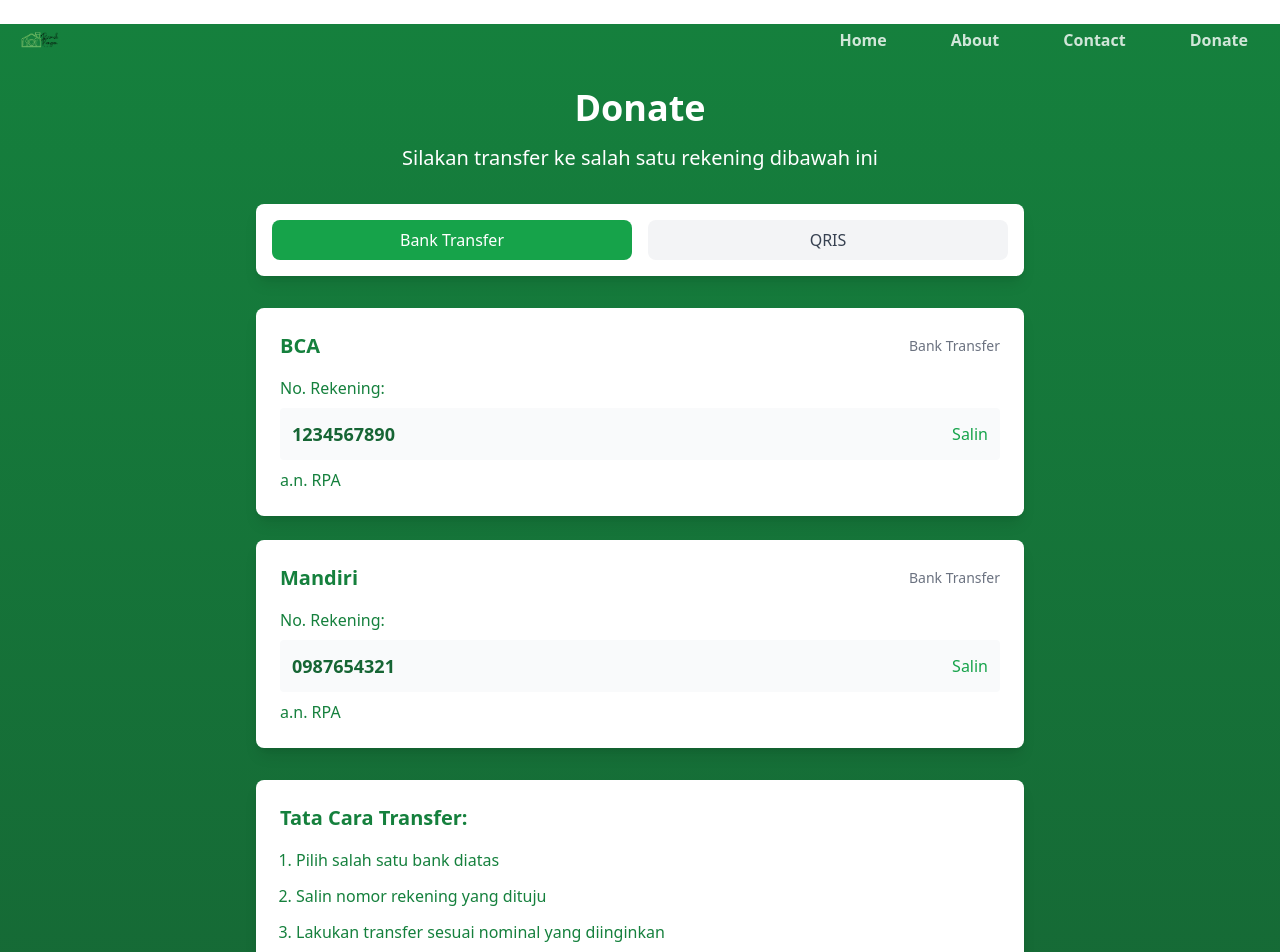
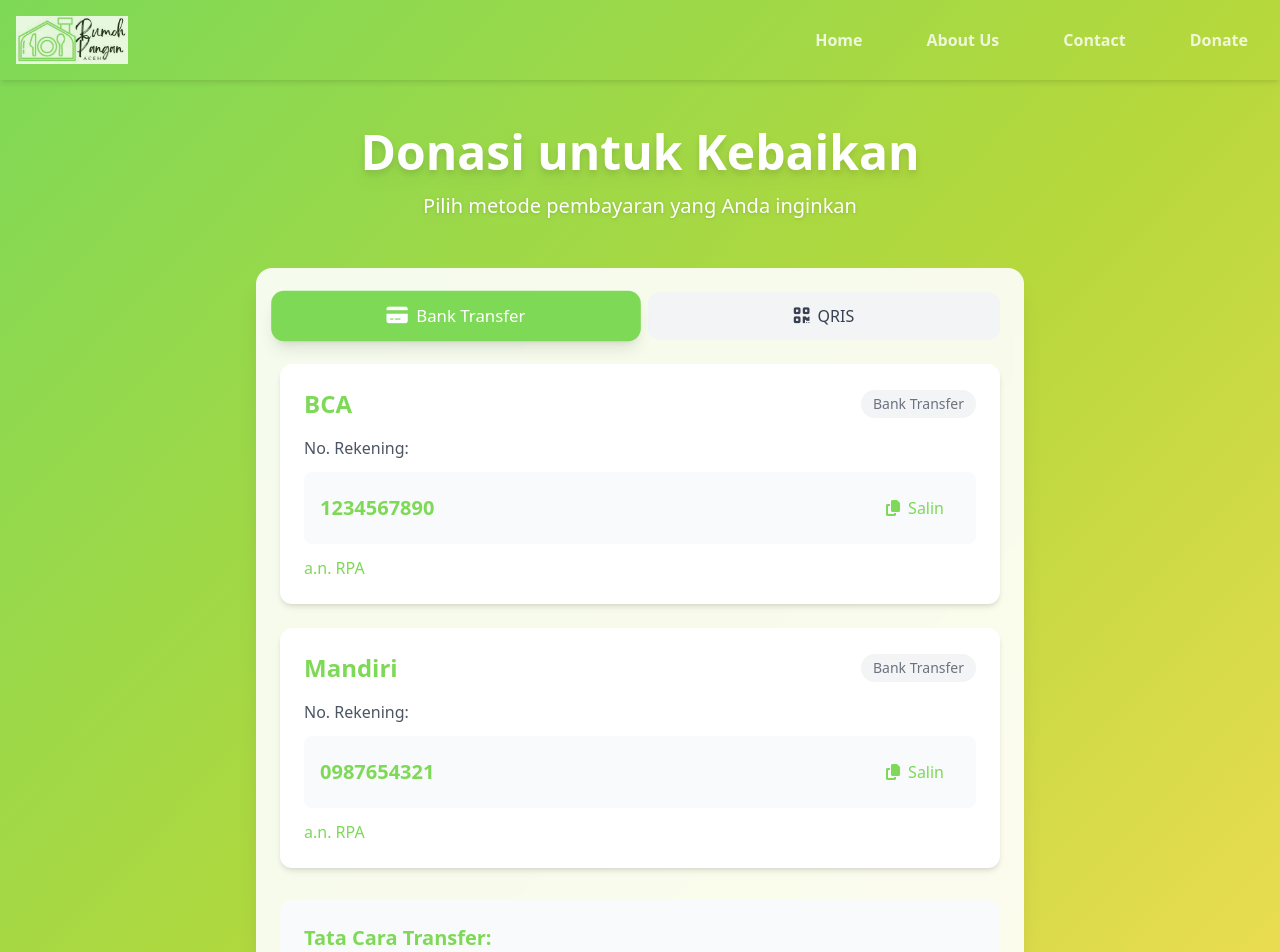
Before and after one commit to aslamabdika18/RpaFrontend, a Vue app: page /donate in a window 1280 px wide. Shown: the top 952 px of the page. Built offline with nearby package versions, Linux system fonts and the light colour scheme.

Commit message:
Update view dan perubahan warna

```diff
--- a/src/components/CompoFooter.vue
+++ b/src/components/CompoFooter.vue
@@ -1,5 +1,5 @@
 <template>
-  <footer class="bg-gradient-to-r from-green-700 via-green-600 to-green-500 text-white py-8 mt-4">
+  <footer class="bg-primary  text-white py-8">
     <div class="container mx-auto text-center">
       <div class="mb-6 flex justify-center items-center space-x-6">
         <a href="https://facebook.com" target="_blank" class="text-white hover:text-green-300 transition-colors duration-300">
@@ -11,7 +11,7 @@
         <a href="https://linkedin.com" target="_blank" class="text-white hover:text-green-300 transition-colors duration-300">
           <i class="fab fa-linkedin-in text-2xl"></i>
         </a>
-        <a href="https://instagram.com" target="_blank" class="text-white hover:text-green-300 transition-colors duration-300">
+        <a href="https://instagram.com/@rumohpanganaceh" class="text-white hover:text-green-300 transition-colors duration-300">
           <i class="fab fa-instagram text-2xl"></i>
         </a>
       </div>
--- a/src/components/CompoNavbar.vue
+++ b/src/components/CompoNavbar.vue
@@ -1,8 +1,8 @@
 <template>
   <nav
     :class="{
-      'text-white font-semibold text-md opacity-80': !isScrolled,
-      'bg-green-600 bg-opacity-80 text-white font-semibold shadow-md': isScrolled,
+      'text-white font-semibold text-md opacity-80 shadow-md': !isScrolled,
+      'bg-primary bg-opacity-80 text-white font-semibold shadow-md': isScrolled,
       'p-4': true,
       'fixed top-0 left-0 right-0 z-50 transition-all duration-300': true
     }"
@@ -41,7 +41,7 @@
             }"
           >
             <span class="block transition-all duration-300 hover:bg-green-700 py-2 px-4">
-              About
+              About Us
             </span>
           </router-link>
         </li>
@@ -86,7 +86,7 @@
             </li>
             <li>
               <router-link to="/about" @click="closeMenu" class="transition-all duration-300">
-                <span class="block transition-all duration-300 hover:bg-green-700 py-2 px-4">About</span>
+                <span class="block transition-all duration-300 hover:bg-green-700 py-2 px-4">About Us</span>
               </router-link>
             </li>
             <li>
@@ -96,7 +96,7 @@
             </li>
             <li>
               <router-link to="/donate" @click="closeMenu" class="transition-all duration-300">
-                <span class="block transition-all duration-300 hover:bg-green-700 py-2 px-4">Donasi</span>
+                <span class="block transition-all duration-300 hover:bg-green-700 py-2 px-4">Donate</span>
               </router-link>
             </li>
           </ul>
@@ -108,7 +108,7 @@
 
 <script setup>
 import { ref, onMounted } from 'vue';
-import Logo from '@/assets/logo/logo.png';
+import Logo from '@/assets/logo/Logo.jpeg';
 const isScrolled = ref(false);
 const isMenuOpen = ref(false);
 
--- a/src/views/ContactView.vue
+++ b/src/views/ContactView.vue
@@ -1,45 +1,89 @@
 <template>
-  <div class="min-h-screen bg-gray-50 py-16">
-    <div class="container mx-auto text-center">
-      <h1 class="text-4xl font-bold text-green-700 mb-6">Kontak Kami</h1>
-      <p class="text-lg text-gray-600 mb-8">
-        Kami ingin mendengar dari Anda! Apakah Anda memiliki pertanyaan, komentar, atau ingin bekerja sama dengan kami? Jangan ragu untuk menghubungi kami.
+  <div class="min-h-screen bg-yellow-100 py-16">
+    <div class="container mx-auto px-4">
+      <div class="max-w-4xl mx-auto">
+        <h1 class="text-4xl font-bold text-primary text-center mb-6 mt-16">Kontak Kami</h1>
+        <p class="text-xl text-gray-600 text-center mb-12">
+          Kami ingin mendengar dari Anda! Hubungi kami untuk pertanyaan, kerjasama, atau informasi lebih lanjut tentang program-program RPA.
         </p>
-      <form @submit.prevent="submitForm" class="max-w-xl mx-auto bg-white p-8 rounded-lg shadow-lg">
-        <div class="mb-6">
+
+        <!-- Contact Information -->
+        <div class="grid md:grid-cols-2 gap-8 mb-12">
+          <div class="bg-white p-8 rounded-lg shadow-lg">
+            <h2 class="text-2xl font-bold text-primary mb-6">Informasi Kontak</h2>
+            <div class="space-y-4">
+              <div class="flex items-start space-x-4">
+                <span class="text-primary text-xl">📍</span>
+                <div>
+                  <p class="font-medium text-gray-700">Alamat</p>
+                  <p class="text-gray-600">Komplek Anuek Laot Residence, Block D, Nomor 32. Meunasah Papeun, Krueng Barona Jaya, Aceh Besar</p>
+                </div>
+              </div>
+              <div class="flex items-start space-x-4">
+                <span class="text-primary text-xl">📱</span>
+                <div>
+                  <p class="font-medium text-gray-700">Telepon</p>
+                  <p class="text-gray-600">+62 8527 7600 700</p>
+                </div>
+              </div>
+              <div class="flex items-start space-x-4">
+                <span class="text-primary text-xl">📧</span>
+                <div>
+                  <p class="font-medium text-gray-700">Email</p>
+                  <p class="text-gray-600">rumohpanganaceh@gmail.com</p>
+                </div>
+              </div>
+              <div class="flex items-start space-x-4">
+                <span class="text-primary text-xl">📷</span>
+                <div>
+                  <p class="font-medium text-gray-700">Instagram</p>
+                  <p class="text-gray-600">@rumohpanganaceh</p>
+                </div>
+              </div>
+            </div>
+          </div>
+
+          <!-- Contact Form -->
+          <div class="bg-white p-8 rounded-lg shadow-lg">
+            <h2 class="text-2xl font-bold text-primary mb-6">Kirim Pesan</h2>
+            <form @submit.prevent="submitForm" class="space-y-6">
+              <div>
+                <label class="block text-gray-700 mb-2">Nama</label>
                 <input
                   type="text"
                   v-model="name"
-            placeholder="Nama Anda"
-            class="w-full p-3 border border-gray-300 rounded-lg"
+                  class="w-full p-3 border border-gray-300 rounded-lg focus:ring-2 focus:ring-primary focus:border-primary"
                   required
                 />
               </div>
-        <div class="mb-6">
+              <div>
+                <label class="block text-gray-700 mb-2">Email</label>
                 <input
                   type="email"
                   v-model="email"
-            placeholder="Email Anda"
-            class="w-full p-3 border border-gray-300 rounded-lg"
+                  class="w-full p-3 border border-gray-300 rounded-lg focus:ring-2 focus:ring-primary focus:border-primary"
                   required
                 />
               </div>
-        <div class="mb-6">
+              <div>
+                <label class="block text-gray-700 mb-2">Pesan</label>
                 <textarea
                   v-model="message"
-            placeholder="Pesan Anda"
-            class="w-full p-3 border border-gray-300 rounded-lg"
                   rows="4"
+                  class="w-full p-3 border border-gray-300 rounded-lg focus:ring-2 focus:ring-primary focus:border-primary"
                   required
                 ></textarea>
               </div>
               <button
                 type="submit"
-          class="w-full py-3 text-white bg-green-600 hover:bg-green-700 rounded-lg transition-all duration-300"
+                class="w-full py-3 px-6 bg-tertiary hover:bg-yellow-400 text-white rounded-lg hover:bg-rpa-dark transition-colors duration-300"
               >
                 Kirim Pesan
               </button>
             </form>
+          </div>
+        </div>
+      </div>
     </div>
   </div>
 </template>
@@ -52,12 +96,10 @@ const email = ref('');
 const message = ref('');
 
 const submitForm = () => {
-  // Handle form submission logic here (e.g., send data to an API or email)
   console.log({ name: name.value, email: email.value, message: message.value });
   alert('Pesan berhasil dikirim!');
+  name.value = '';
+  email.value = '';
+  message.value = '';
 };
 </script>
-
-<style scoped>
-/* Custom styles for contact page */
-</style>
--- a/src/views/DonateView.vue
+++ b/src/views/DonateView.vue
@@ -1,111 +1,113 @@
 <template>
-  <div class="min-h-screen bg-gradient-to-b from-green-700 to-green-800 py-16 mt-6">
+  <div class="min-h-screen bg-gradient-to-br from-primary via-secondary to-tertiary py-16">
     <div class="container mx-auto px-4">
       <div class="max-w-3xl mx-auto">
         <!-- Header Section -->
-        <h1 class="text-4xl font-bold text-white mb-4 text-center">Donate</h1>
-        <p class="text-xl text-white mb-8 text-center">
-          Silakan transfer ke salah satu rekening dibawah ini
+        <div class="text-center mb-12 mt-16">
+          <h1 class="text-5xl font-bold text-white mb-4 drop-shadow-lg">
+            Donasi untuk Kebaikan
+          </h1>
+          <p class="text-xl text-white mb-8 drop-shadow">
+            Pilih metode pembayaran yang Anda inginkan
           </p>
+        </div>
 
-        <!-- Payment Methods Tabs -->
-        <div class="bg-white rounded-lg shadow-lg mb-8">
-          <div class="grid grid-cols-2 gap-4 p-4">
+        <!-- Main Content -->
+        <div class="bg-white/90 backdrop-blur-sm rounded-2xl shadow-xl mb-8 p-6">
+          <!-- Payment Method Tabs -->
+          <div class="grid grid-cols-2 gap-4 mb-6">
             <button
               @click="activeMethod = 'transfer'"
               :class="[
-                'py-2 px-4 rounded-lg transition-colors duration-300',
+                'flex items-center justify-center gap-2 py-3 px-6 rounded-xl transition-all duration-300',
                 activeMethod === 'transfer'
-                  ? 'bg-green-600 text-white'
+                  ? 'bg-primary text-white shadow-lg scale-105'
                   : 'bg-gray-100 text-gray-700 hover:bg-gray-200'
               ]"
             >
+              <i class="fas fa-credit-card text-lg"></i>
               Bank Transfer
             </button>
             <button
               @click="activeMethod = 'qr'"
               :class="[
-                'py-2 px-4 rounded-lg transition-colors duration-300',
+                'flex items-center justify-center gap-2 py-3 px-6 rounded-xl transition-all duration-300',
                 activeMethod === 'qr'
-                  ? 'bg-green-600 text-white'
+                  ? 'bg-primary text-white shadow-lg scale-105'
                   : 'bg-gray-100 text-gray-700 hover:bg-gray-200'
               ]"
             >
+              <i class="fas fa-qrcode text-lg"></i>
               QRIS
             </button>
-          </div>
           </div>
 
           <!-- Bank Transfer Section -->
           <div v-if="activeMethod === 'transfer'" class="space-y-6">
-          <!-- Bank Cards Grid -->
-          <div class="grid gap-6 mb-8">
-            <!-- BCA -->
-            <div class="bg-white rounded-lg shadow-lg p-6">
+            <div
+              v-for="bank in banks"
+              :key="bank.name"
+              class="bg-white rounded-xl shadow-md p-6 hover:shadow-lg transition-shadow"
+            >
               <div class="flex items-center justify-between mb-4">
-                <div class="font-bold text-xl text-green-700">BCA</div>
-                <span class="text-sm text-gray-500">Bank Transfer</span>
+                <div class="font-bold text-2xl text-primary">{{ bank.name }}</div>
+                <span class="text-sm text-gray-500 bg-gray-100 px-3 py-1 rounded-full">
+                  Bank Transfer
+                </span>
               </div>
-              <div class="space-y-2">
-                <p class="font-medium text-green-700">No. Rekening:</p>
-                <div class="flex items-center justify-between bg-gray-50 p-3 rounded">
-                  <span class="text-lg font-semibold text-green-800">1234567890</span>
-                  <button @click="copyToClipboard('1234567890')" class="text-green-600 hover:text-green-700">
-                    Salin
+              <div class="space-y-3">
+                <p class="font-medium text-gray-600">No. Rekening:</p>
+                <div class="flex items-center justify-between bg-gray-50 p-4 rounded-lg">
+                  <span class="text-xl font-semibold text-primary">{{ bank.account }}</span>
+                  <button
+                    @click="copyToClipboard(bank.account)"
+                    class="flex items-center gap-2 text-primary hover:text-secondary transition-colors px-4 py-2 rounded-lg hover:bg-gray-100"
+                  >
+                    <template v-if="copiedAccount === bank.account">
+                      <i class="fas fa-check"></i> Tersalin
+                    </template>
+                    <template v-else>
+                      <i class="fas fa-copy"></i> Salin
+                    </template>
                   </button>
                 </div>
-                <p class="text-green-700">a.n. RPA</p>
-              </div>
-            </div>
-
-            <!-- Mandiri -->
-            <div class="bg-white rounded-lg shadow-lg p-6">
-              <div class="flex items-center justify-between mb-4">
-                <div class="font-bold text-xl text-green-700">Mandiri</div>
-                <span class="text-sm text-gray-500">Bank Transfer</span>
-              </div>
-              <div class="space-y-2">
-                <p class="font-medium text-green-700">No. Rekening:</p>
-                <div class="flex items-center justify-between bg-gray-50 p-3 rounded">
-                  <span class="text-lg font-semibold text-green-800">0987654321</span>
-                  <button @click="copyToClipboard('0987654321')" class="text-green-600 hover:text-green-700">
-                    Salin
-                  </button>
-                </div>
-                <p class="text-green-700">a.n. RPA</p>
-              </div>
+                <p class="text-primary font-medium">a.n. RPA</p>
               </div>
             </div>
           </div>
 
           <!-- QR Code Section -->
-        <div v-if="activeMethod === 'qr'" class="space-y-6">
-          <!-- QRIS -->
-          <div class="bg-white rounded-lg shadow-lg p-6 text-center">
-            <h3 class="text-xl font-bold text-green-700 mb-4">QRIS</h3>
-            <div class="flex justify-center mb-4">
-              <img
-                src=""
-                alt="QRIS Code"
-                class="w-64 h-64 border-2 border-gray-200 rounded-lg"
-              />
+          <div v-if="activeMethod === 'qr'" class="bg-white rounded-xl shadow-md p-8 text-center">
+            <h3 class="text-2xl font-bold text-primary mb-6">QRIS</h3>
+            <div class="flex justify-center mb-6">
+              <div class="w-64 h-64 border-2 border-gray-200 rounded-xl flex items-center justify-center bg-gray-50">
+                <i class="fas fa-qrcode text-8xl text-primary"></i>
               </div>
-            <p class="text-gray-600 mb-2">Scan QR code menggunakan aplikasi e-wallet atau m-banking Anda</p>
-            <p class="text-green-700 font-medium">a.n. RPA</p>
             </div>
+            <p class="text-gray-600 mb-3">
+              Scan QR code menggunakan aplikasi e-wallet atau m-banking Anda
+            </p>
+            <p class="text-primary font-medium">a.n. RPA</p>
           </div>
 
           <!-- Instructions -->
-        <div class="bg-white rounded-lg shadow-lg p-6 mb-8 mt-6">
-          <h2 class="text-xl font-semibold text-green-700 mb-4">Tata Cara Transfer:</h2>
-          <ol class="list-decimal ml-4 space-y-3 text-green-700">
-            <li v-if="activeMethod === 'transfer'">Pilih salah satu bank diatas</li>
-            <li v-if="activeMethod === 'transfer'">Salin nomor rekening yang dituju</li>
-            <li v-if="activeMethod === 'qr'">Scan QR Code menggunakan aplikasi pembayaran Anda</li>
+          <div class="mt-8 p-6 bg-gray-50 rounded-xl">
+            <h2 class="text-xl font-semibold text-primary mb-4">
+              Tata Cara {{ activeMethod === 'transfer' ? 'Transfer' : 'Pembayaran' }}:
+            </h2>
+            <ol class="list-decimal ml-4 space-y-3 text-gray-600">
+              <template v-if="activeMethod === 'transfer'">
+                <li>Pilih salah satu bank diatas</li>
+                <li>Salin nomor rekening yang dituju</li>
+              </template>
+              <template v-else>
+                <li>Scan QR Code menggunakan aplikasi pembayaran Anda</li>
+              </template>
               <li>Lakukan transfer sesuai nominal yang diinginkan</li>
               <li>Simpan bukti transfer</li>
               <li>Konfirmasi donasi melalui WhatsApp dengan mengirimkan bukti transfer</li>
             </ol>
+          </div>
         </div>
 
         <!-- WhatsApp Button -->
@@ -113,8 +115,10 @@
           <a
             href="https://wa.me/your-number"
             target="_blank"
-            class="inline-block px-8 py-4 text-white bg-green-600 hover:bg-green-700 rounded-lg transition-colors duration-300"
+            rel="noopener noreferrer"
+            class="inline-flex items-center gap-2 px-8 py-4 text-white bg-primary hover:bg-secondary rounded-xl transition-all duration-300 shadow-lg hover:shadow-xl hover:-translate-y-1"
           >
+            <i class="fab fa-whatsapp text-xl"></i>
             Konfirmasi via WhatsApp
           </a>
         </div>
@@ -127,11 +131,20 @@
 import { ref } from 'vue';
 
 const activeMethod = ref('transfer');
+const copiedAccount = ref('');
+
+const banks = [
+  { name: 'BCA', account: '1234567890' },
+  { name: 'Mandiri', account: '0987654321' }
+];
 
 const copyToClipboard = async (text) => {
   try {
     await navigator.clipboard.writeText(text);
-    alert('Nomor rekening berhasil disalin!');
+    copiedAccount.value = text;
+    setTimeout(() => {
+      copiedAccount.value = '';
+    }, 2000);
   } catch {
     alert('Gagal menyalin nomor rekening');
   }
--- a/tailwind.config.js
+++ b/tailwind.config.js
@@ -5,10 +5,8 @@ export default {
     extend: {
       colors: {
         primary: '#7ed957',
-        secondary: '#7a1d12',
+        secondary: '#b6d83c',
         tertiary: '#ffde59',
-        quaternary: '#bba00d',
-        quinary: '#371a0d',
       },
     },
   },
```
Also changed, not shown: src/views/AboutView.vue (+95 -12 lines), src/views/HomeView.vue (+51 -26 lines). Lines whose indentation alone changed are shown as unchanged.
